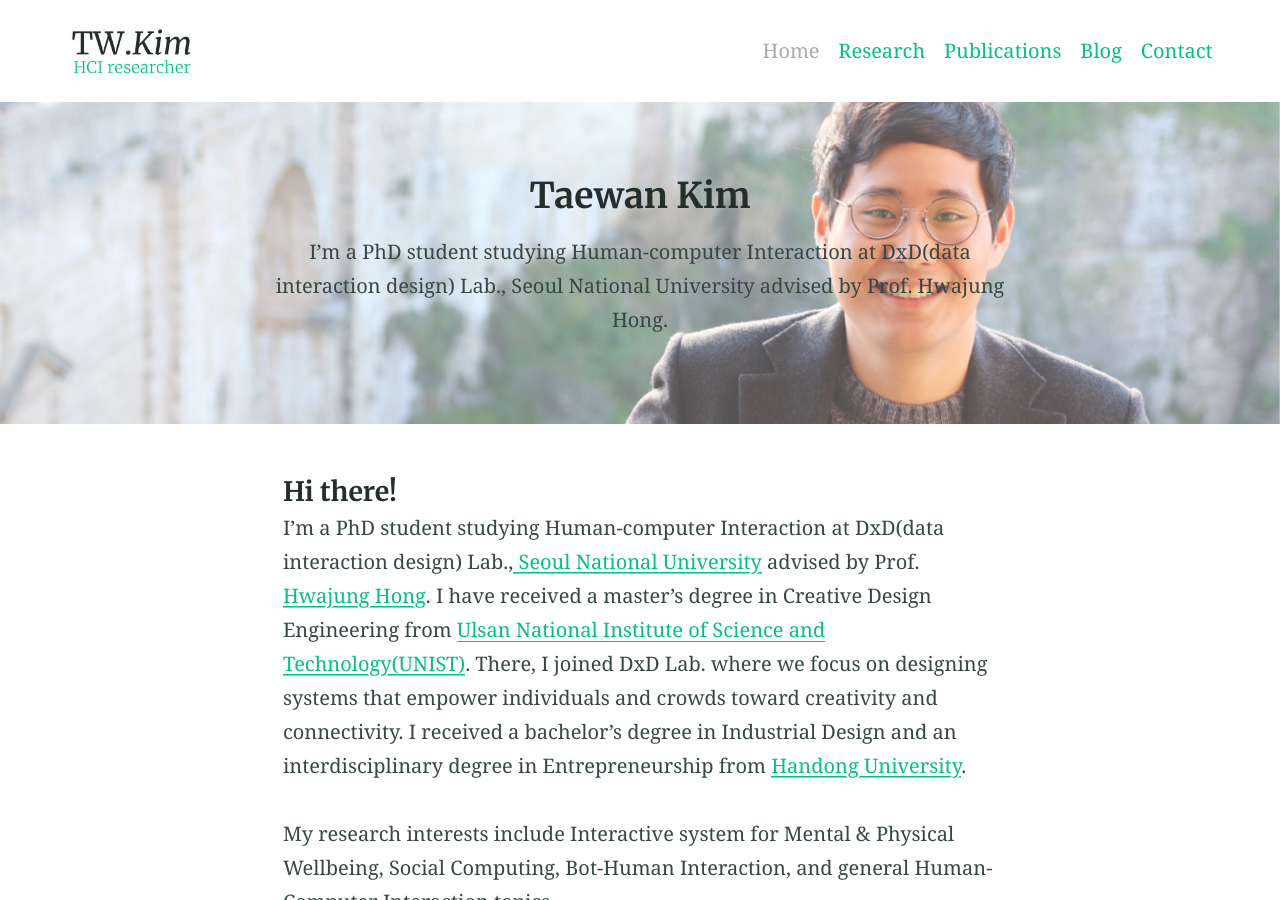
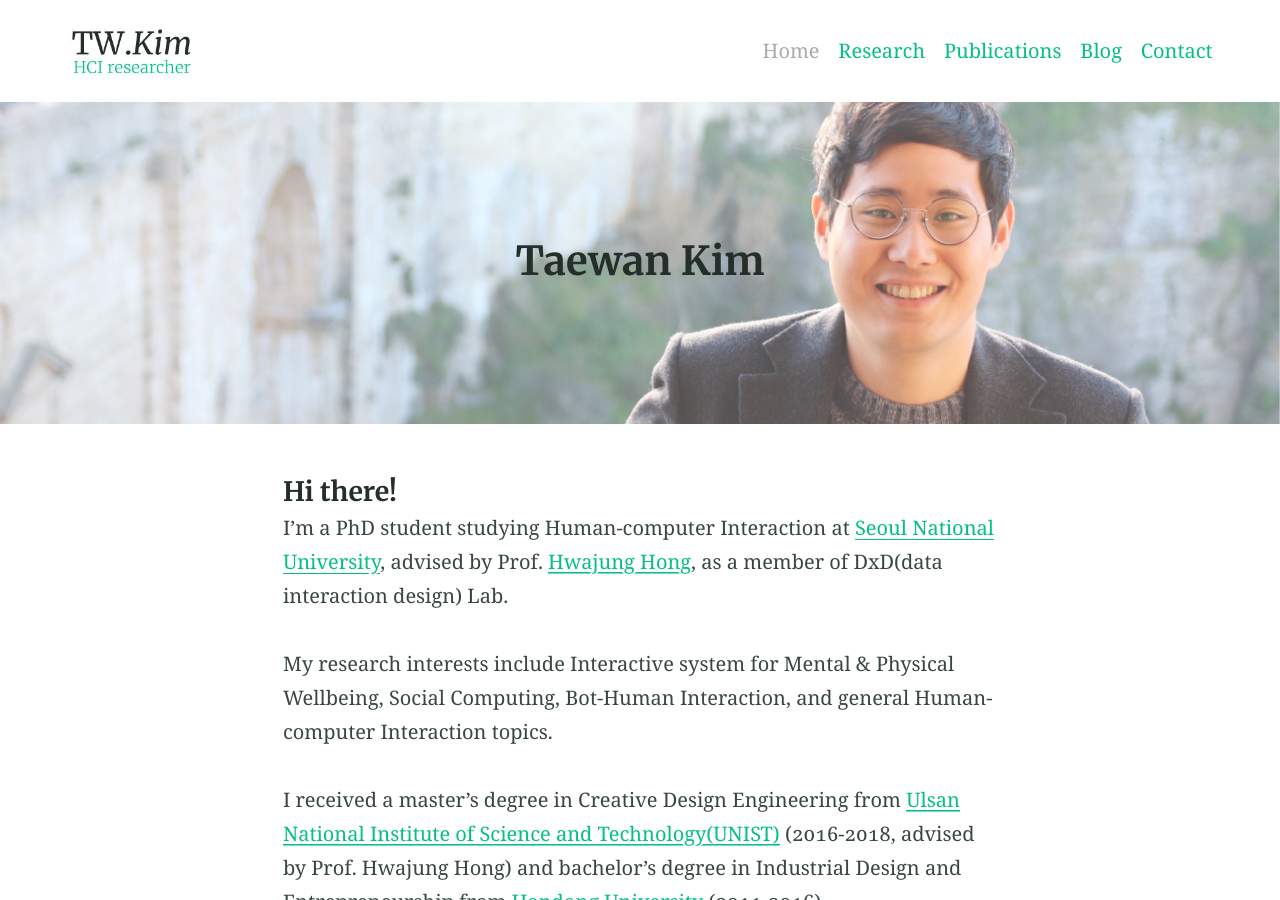
Before and after one commit to twkim24/twkim24.github.io, a Jekyll site: the page built from index.md, in a window 1280 px wide and 900 px high. Built offline with Jekyll 4.4.1, drawn with Linux system fonts in a browser that asks for light colours; our own code applies the rules of GitHub Pages for plain Markdown files; some of the changed text lies outside the part shown.

Commit message:
Update index.md

```diff
--- a/index.md
+++ b/index.md
@@ -1,13 +1,16 @@
 ---
 title:
 feature_text: |
-  ## Taewan Kim
-  I’m a PhD student studying Human-computer Interaction at DxD(data interaction design) Lab., Seoul National University advised by Prof. Hwajung Hong.
+  # Taewan Kim
 feature_image: /assets/home.jpg
 excerpt:
 ---
 #### Hi there!
-I’m a PhD student studying Human-computer Interaction at DxD(data interaction design) Lab.,<a href="https://www.snu.ac.kr/" target="_blank"> Seoul National University</a> advised by Prof. <a href="http://hwajunghong.com/" target="_blank">Hwajung Hong</a>. I have received a master's degree in Creative Design Engineering from <a href="https://www.unist.ac.kr/" target="_blank">Ulsan National Institute of Science and Technology(UNIST)</a>. There, I joined DxD Lab. where we focus on designing systems that empower individuals and crowds toward creativity and connectivity. I received a bachelor's degree in Industrial Design and an interdisciplinary degree in Entrepreneurship from <a href="https://www.handong.edu/eng/" target="_blank">Handong University</a>. <br><br> My research interests include Interactive system for Mental & Physical Wellbeing, Social Computing, Bot-Human Interaction, and general Human-Computer Interaction topics.
+I’m a PhD student studying Human-computer Interaction at <a href="https://www.snu.ac.kr/" target="_blank"> Seoul National University</a>, advised by Prof. <a href="http://hwajunghong.com/" target="_blank">Hwajung Hong</a>, as a member of DxD(data interaction design) Lab.
+<br><br>
+My research interests include Interactive system for Mental & Physical Wellbeing, Social Computing, Bot-Human Interaction, and general Human-computer Interaction topics.
+<br><br>
+I received a master's degree in Creative Design Engineering from <a href="https://www.unist.ac.kr/" target="_blank">Ulsan National Institute of Science and Technology(UNIST)</a> (2016-2018, advised by Prof. Hwajung Hong) and bachelor's degree in Industrial Design and Entrepreneurship from <a href="https://www.handong.edu/eng/" target="_blank">Handong University</a> (2011-2016).
 
 ### News
 - <b>Nov, 2019</b>: Our paper titled “In Helping a Vulnerable Bot, You Help Yourself: Designing a Social Bot as a Care-Receiver to Promote Mental Health and Reduce Stigma” got accepted to CHI 2020. <a href="/academic/2019/11/09/chi2020/">read</a>
```
